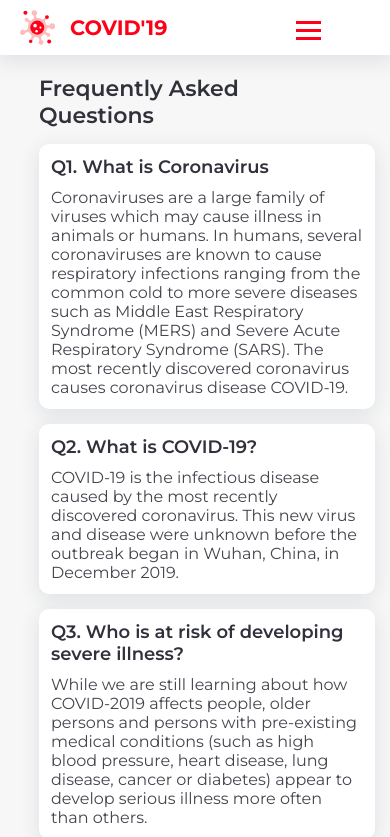
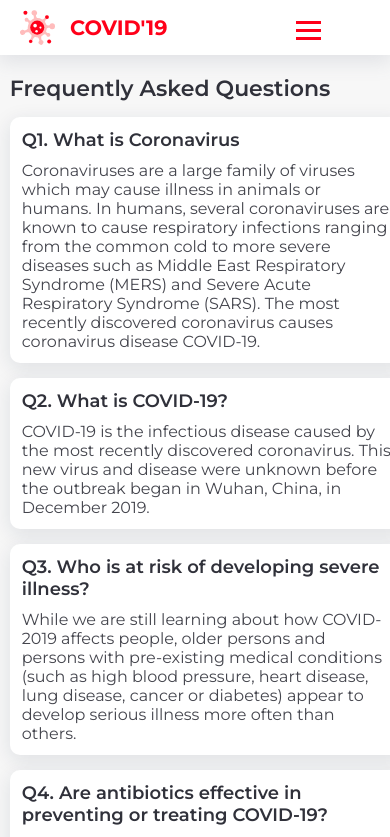
Before and after one commit to rajat-yadav-ttn/Covid19, a React (Create React App) app: page /faqs in a window 390 px wide. Shown: the top 837 px of the page. Built offline with nearby package versions, Linux system fonts and the light colour scheme.

Commit message:
responsive

```diff
--- a/src/components/SpreadTrends/SpreadTrends.js
+++ b/src/components/SpreadTrends/SpreadTrends.js
@@ -33,6 +33,7 @@ const Confirmed =props=>(
         />
     </div>
 );
+
 
 const Recovered=props=>(
     <div> <Line
--- a/src/containers/FAQs/FAQs.css
+++ b/src/containers/FAQs/FAQs.css
@@ -45,3 +45,9 @@
     text-decoration:none;
     text-overflow: ellipsis;
 }
+
+@media(max-width:400px){
+    .faq_container{
+        width:95%;
+    }
+}
```
